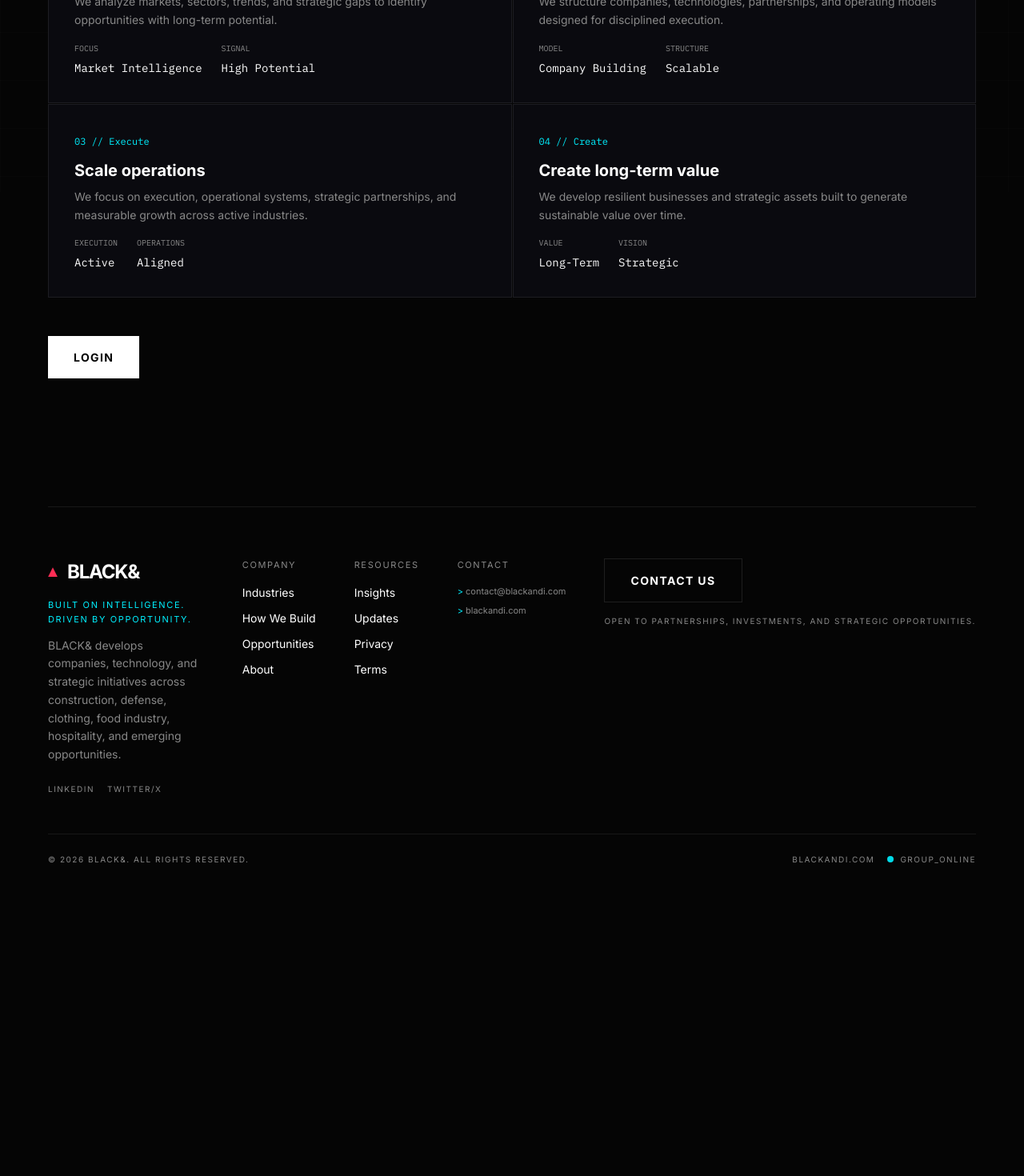
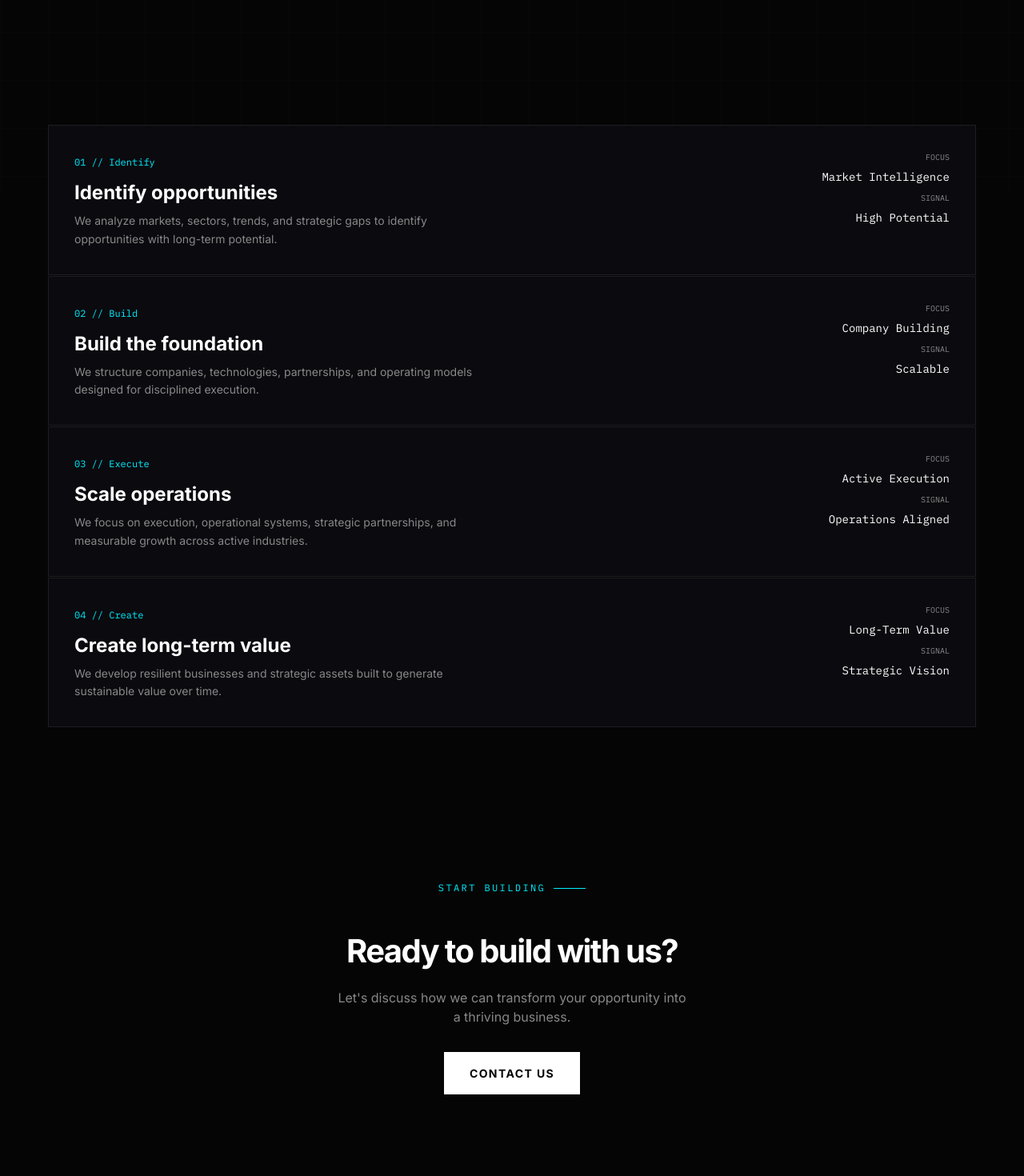
Before and after one commit to blackandb/aeth, a Next.js app: page /how-we-build in a window 1280 px wide. Shown: the part 560-2030 px from the top of the page at 80% size. Before the commit the page ends 1726 px from the top, so only its background shows below. Built offline with nearby package versions, Linux system fonts and the light colour scheme.

Commit message:
Update page.tsx

```diff
--- a/src/app/how-we-build/page.tsx
+++ b/src/app/how-we-build/page.tsx
@@ -3,49 +3,112 @@ import Link from "next/link";
 
 export const metadata: Metadata = {
   title: "How We Build — BLACK&",
-  description: "Discover how BLACK& identifies opportunities, builds companies, scales operations, and creates long-term value.",
+  description: "From opportunity to operating company. Discover how BLACK& transforms strategic opportunities into scalable businesses and long-term assets.",
+  alternates: { canonical: "https://blackandi.com/how-we-build" },
+  openGraph: {
+    title: "How We Build — BLACK&",
+    description: "From opportunity to operating company.",
+    url: "https://blackandi.com/how-we-build",
+    images: [{ url: "/og-how-we-build.jpg", width: 1200, height: 630 }],
+  },
 };
 
 const steps = [
-  { num: "01", cat: "Identify", title: "Identify opportunities", desc: "We analyze markets, sectors, trends, and strategic gaps to identify opportunities with long-term potential.", metrics: [{ l: "Focus", v: "Market Intelligence" }, { l: "Signal", v: "High Potential" }] },
-  { num: "02", cat: "Build", title: "Build the foundation", desc: "We structure companies, technologies, partnerships, and operating models designed for disciplined execution.", metrics: [{ l: "Model", v: "Company Building" }, { l: "Structure", v: "Scalable" }] },
-  { num: "03", cat: "Execute", title: "Scale operations", desc: "We focus on execution, operational systems, strategic partnerships, and measurable growth across active industries.", metrics: [{ l: "Execution", v: "Active" }, { l: "Operations", v: "Aligned" }] },
-  { num: "04", cat: "Create", title: "Create long-term value", desc: "We develop resilient businesses and strategic assets built to generate sustainable value over time.", metrics: [{ l: "Value", v: "Long-Term" }, { l: "Vision", v: "Strategic" }] },
+  {
+    num: "01",
+    cat: "Identify",
+    title: "Identify opportunities",
+    desc: "We analyze markets, sectors, trends, and strategic gaps to identify opportunities with long-term potential.",
+    focus: "Market Intelligence",
+    signal: "High Potential",
+  },
+  {
+    num: "02",
+    cat: "Build",
+    title: "Build the foundation",
+    desc: "We structure companies, technologies, partnerships, and operating models designed for disciplined execution.",
+    focus: "Company Building",
+    signal: "Scalable",
+  },
+  {
+    num: "03",
+    cat: "Execute",
+    title: "Scale operations",
+    desc: "We focus on execution, operational systems, strategic partnerships, and measurable growth across active industries.",
+    focus: "Active Execution",
+    signal: "Operations Aligned",
+  },
+  {
+    num: "04",
+    cat: "Create",
+    title: "Create long-term value",
+    desc: "We develop resilient businesses and strategic assets built to generate sustainable value over time.",
+    focus: "Long-Term Value",
+    signal: "Strategic Vision",
+  },
 ];
 
-export default function HowItWorksPage() {
+export default function HowWeBuildPage() {
   return (
     <>
       <section className="flex min-h-[70vh] flex-col justify-center py-24">
-        <div className="eyebrow">Operating Model</div>
+        <div className="eyebrow">How We Build</div>
         <h1 className="max-w-[600px] text-[56px] font-bold leading-[0.95] tracking-[-0.04em] max-lg:text-[40px] max-md:text-[32px]">
           From opportunity to operating company.
         </h1>
-        <p className="mt-6 max-w-[560px] text-lg leading-[1.5] text-secondary">
+        <p className="mt-6 max-w-[500px] text-lg leading-[1.5] text-secondary">
           BLACK& transforms strategic opportunities into companies, platforms,
           partnerships, and assets built for long-term growth.
         </p>
+      </section>
 
-        <div className="mt-16 grid grid-cols-1 gap-px sm:grid-cols-2">
-          {steps.map((s) => (
-            <div key={s.num} className="aeth-card">
-              <span className="section-number">{s.num} // {s.cat}</span>
-              <h3 className="mt-3 text-xl font-bold">{s.title}</h3>
-              <p className="mt-2 text-sm leading-relaxed text-secondary">{s.desc}</p>
-              <div className="mt-4 flex gap-6">
-                {s.metrics.map((m) => (
-                  <div key={m.l} className="data-point">
-                    <span className="data-label">{m.l}</span>
-                    <span className="data-value">{m.v}</span>
-                  </div>
-                ))}
+      <section className="py-24">
+        <div className="flex flex-col gap-px">
+          {steps.map((step) => (
+            <div
+              key={step.num}
+              className="aeth-card flex flex-col gap-4 lg:flex-row lg:items-start lg:justify-between"
+            >
+              <div className="max-w-[500px]">
+                <span className="section-number">
+                  {step.num} // {step.cat}
+                </span>
+                <h2 className="mt-3 text-2xl font-bold">{step.title}</h2>
+                <p className="mt-2 text-sm leading-relaxed text-secondary">
+                  {step.desc}
+                </p>
+              </div>
+
+              <div className="flex shrink-0 flex-col gap-2">
+                <div className="data-point text-right">
+                  <span className="data-label">Focus</span>
+                  <span className="data-value">{step.focus}</span>
+                </div>
+                <div className="data-point text-right">
+                  <span className="data-label">Signal</span>
+                  <span className="data-value text-accent-cyan">
+                    {step.signal}
+                  </span>
+                </div>
               </div>
             </div>
           ))}
         </div>
+      </section>
 
-        <div className="mt-12">
-          <Link href="/login" className="btn btn-primary">LOGIN</Link>
+      <section className="flex flex-col items-center py-24 text-center">
+        <div className="eyebrow justify-center">Start Building</div>
+        <h2 className="mt-4 text-[40px] font-bold tracking-[-0.04em]">
+          Ready to build with us?
+        </h2>
+        <p className="mt-4 max-w-[440px] text-secondary">
+          Let's discuss how we can transform your opportunity into a thriving
+          business.
+        </p>
+        <div className="mt-8">
+          <Link href="/contact" className="btn btn-primary">
+            Contact Us
+          </Link>
         </div>
       </section>
     </>
```
